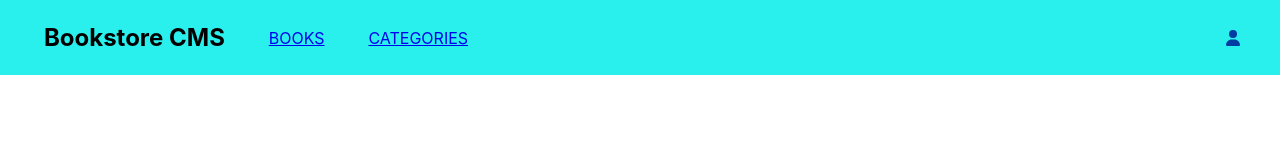
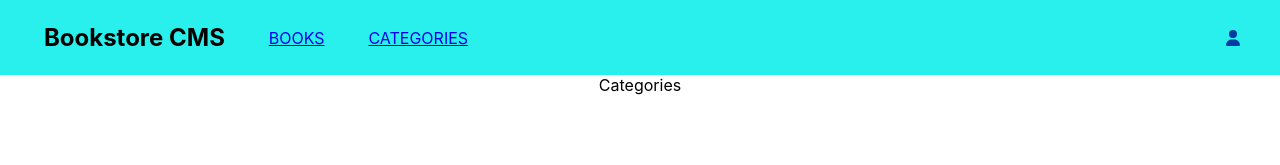
Before and after one commit to Chandan-devs-tech/bookstore, a React (Create React App) app: page /categories in a window 1280 px wide. Shown: the top 165 px of the page. Built offline with nearby package versions, Linux system fonts and the light colour scheme.

Commit message:
Modify  src/components/Categories.jsx

```diff
--- a/src/components/Categories.jsx
+++ b/src/components/Categories.jsx
@@ -1,7 +1,9 @@
 import React from 'react';
 
 const Categories = () => (
-  <div />
+  <div>
+    Categories
+  </div>
 );
 
 export default Categories;
```
